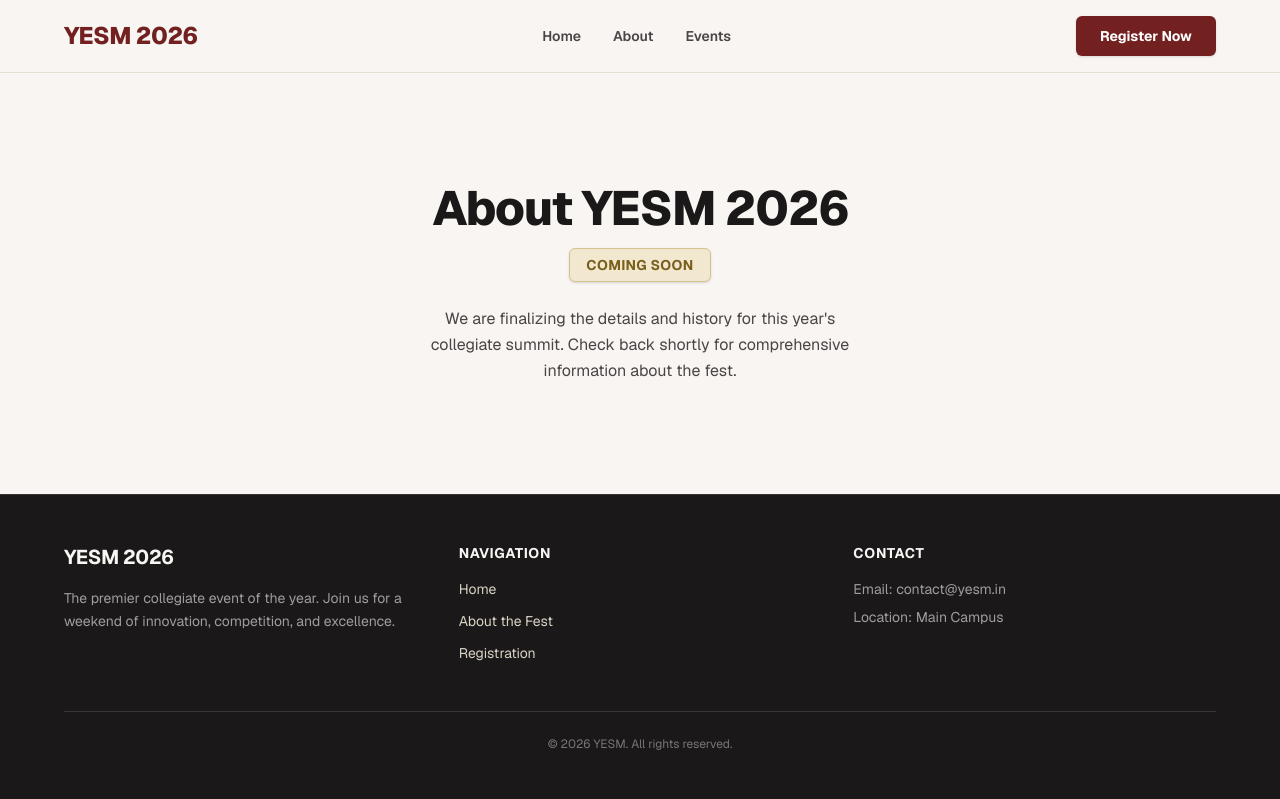
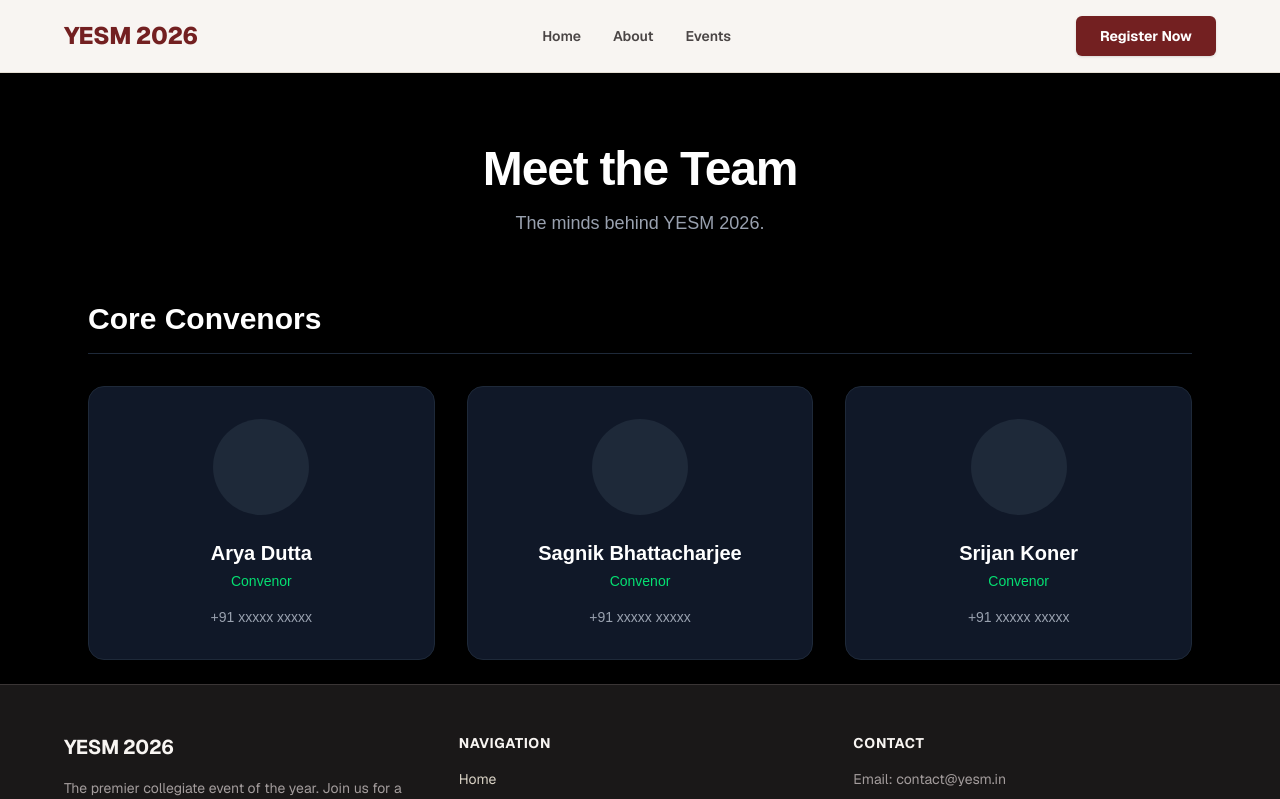
Before and after one commit to Sagniiiik/yesm-2026, a Next.js app: page /about in a window 1280 px wide. Shown: the top 799 px of the page. Built offline with nearby package versions, Linux system fonts and the light colour scheme.

Commit message:
changes added to about

```diff
--- a/app/about/page.tsx
+++ b/app/about/page.tsx
@@ -1,22 +1,36 @@
 import Navbar from "../../components/navbar";
 import Footer from "../../components/footer";
 
-export default function About() {
+export default function Team() {
+  const convenors = [
+    { name: "Arya Dutta", role: "Convenor", phone: "+91 xxxxx xxxxx" },
+    { name: "Sagnik Bhattacharjee", role: "Convenor", phone: "+91 xxxxx xxxxx" },
+    { name: "Srijan Koner", role: "Convenor", phone: "+91 xxxxx xxxxx" },
+  ];
+
   return (
-    <div className="min-h-screen bg-[#F8F5F2] text-[#2A2626] flex flex-col font-sans">
+    <div className="min-h-screen bg-black text-white flex flex-col">
       <Navbar />
 
-      <main className="flex-1 flex items-center justify-center p-6">
-        <div className="text-center">
-          <h1 className="text-4xl md:text-5xl font-extrabold text-[#1A1818] mb-4 tracking-tight">
-            About YESM 2026
-          </h1>
-          <div className="inline-block bg-[#F2E8CF] border border-[#D4C391] text-[#7A5F1C] px-4 py-1.5 rounded-md text-sm font-bold tracking-wide uppercase mb-6 shadow-sm">
-            Coming Soon
-          </div>
-          <p className="text-[#4A4545] max-w-md mx-auto leading-relaxed">
-            We are finalizing the details and history for this year's collegiate summit. Check back shortly for comprehensive information about the fest.
-          </p>
+      <main className="flex-1 w-full max-w-6xl mx-auto p-6 mt-12">
+        <div className="text-center mb-16">
+          <h1 className="text-5xl font-extrabold tracking-tight mb-4">Meet the Team</h1>
+          <p className="text-gray-400 text-lg">The minds behind YESM 2026.</p>
+        </div>
+
+        <h2 className="text-3xl font-bold mb-8 border-b border-gray-800 pb-4">Core Convenors</h2>
+
+        <div className="grid grid-cols-1 md:grid-cols-3 gap-8">
+          {convenors.map((member, index) => (
+            <div key={index} className="bg-gray-900 border border-gray-800 p-8 rounded-2xl flex flex-col items-center text-center hover:border-white transition-colors">
+              {/* Placeholder for Profile Picture */}
+              <div className="w-24 h-24 bg-gray-800 rounded-full mb-6"></div>
+
+              <h3 className="text-xl font-bold">{member.name}</h3>
+              <span className="text-sm text-green-400 font-medium mt-1 mb-4">{member.role}</span>
+              <p className="text-gray-400 text-sm">{member.phone}</p>
+            </div>
+          ))}
         </div>
       </main>
 
```
